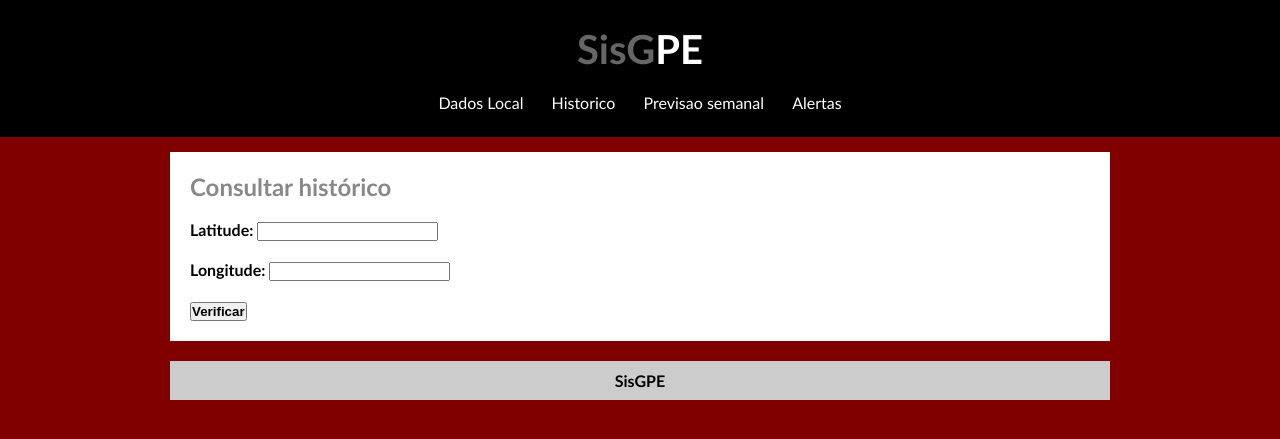
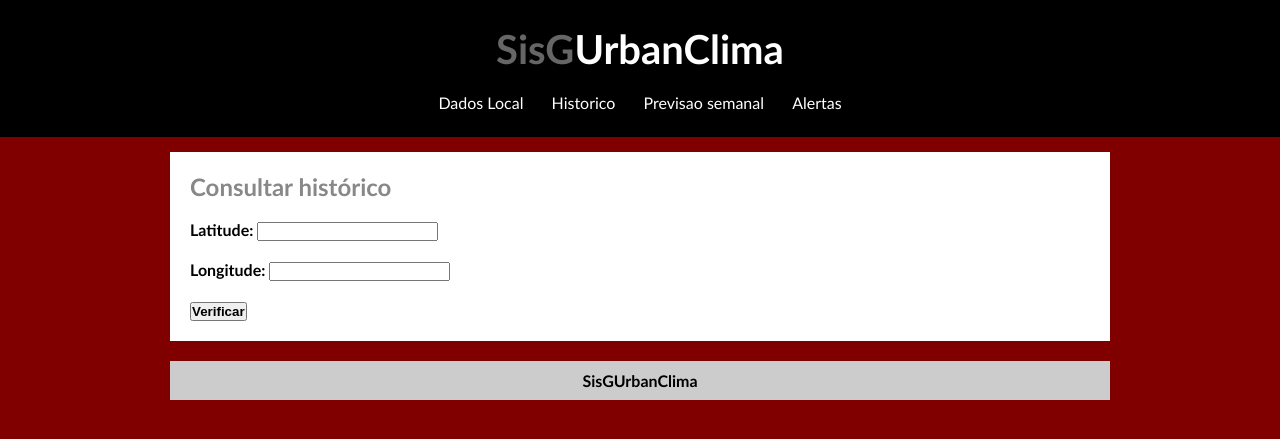
Before and after one commit to VladimirVieira/eolica-api, a Python web app: template src/main/resources/templates/historicoprevisao.html in a window 1280 px wide. Shown: the top 439 px of the page. Run offline with Jinja, Linux system fonts and the light colour scheme; the template is opened without the code that fills it, so the values that code supplies are empty.

Commit message:
Update historicoprevisao.html
Atualização de arquivo para visualização do Sistema de Clima Urbano

```diff
--- a/src/main/resources/templates/historicoprevisao.html
+++ b/src/main/resources/templates/historicoprevisao.html
@@ -10,7 +10,7 @@
 	<div id="area-cabecalho">
 
 		<div id="area-logo">
-			<h1>SisG<span class="branco">PE</span></h1>
+			<h1>SisG<span class="branco">UrbanClima</span></h1>
 		</div>
 		<div id="area-menu">
 			<a href="/">Dados Local</a>
@@ -47,7 +47,7 @@
 		</div>
 
 		<div id="rodape">
-			<strong>SisGPE</strong>
+			<strong>SisGUrbanClima</strong>
 		</div>
 
 	</div>
```
